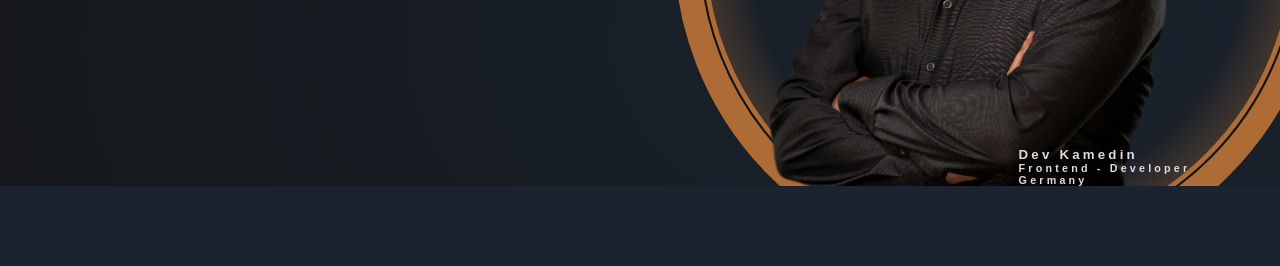
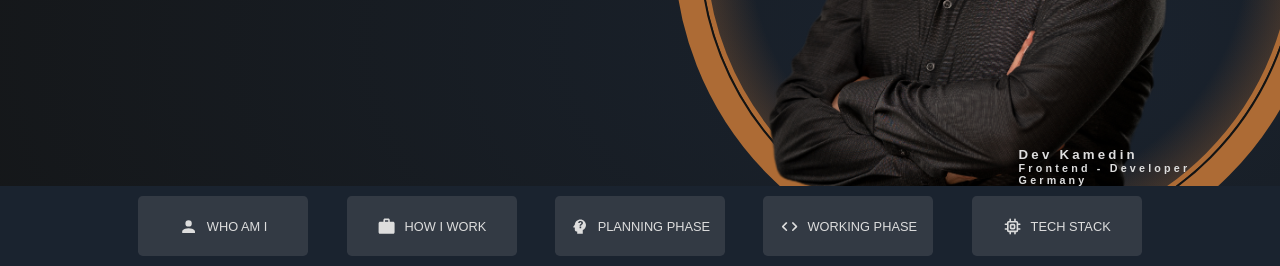
Before and after one commit to ElTruHTML/kamedin, a plain HTML site: page index.html in a window 1280 px wide. Shown: the part 534-800 px from the top of the page. Drawn offline with Linux system fonts and the light colour scheme.

Commit message:
added navbar and svg icons within links

```diff
--- a/css/desktopStyle.css
+++ b/css/desktopStyle.css
@@ -136,3 +136,50 @@ header {
     opacity: 0;
     transition: opacity .5s ease-out;
 }
+nav {
+    height: 10vh;
+    background: var(--secon);
+}
+nav ul {
+    width: 100%;
+    height: 100%;
+    list-style-type: none;
+    display: flex;
+    justify-content: center;
+    align-items: center;
+    gap: 3%;
+}
+nav ul li a{
+    color: #ddd;
+    background-color: var(--quad2);
+    border-radius: .3rem;
+    text-decoration: none;
+    font-size: .8rem;
+    display: flex;
+    justify-content: center;
+    align-items: center;
+    min-width: 170px;
+    min-height: 60px;
+    letter-spacing: 0;
+    transition: letter-spacing .2s linear;
+}
+svg {
+    transform: translateY(1px) scale(1);
+    fill: #ddd;
+    font-size: 1.2rem;
+    margin-right: 5%;
+    transition: transform .2s linear;
+}
+a:hover {
+    letter-spacing: 2px;
+}
+a:hover svg {
+    transform: translateY(1px) scale(1.5);
+}
+a:focus {
+    letter-spacing: 2px;
+    outline: none;
+}
+a:focus svg {
+    transform: translateY(1px) scale(1.5);
+}
--- a/index.html
+++ b/index.html
@@ -30,6 +30,65 @@
             </div>
         </div>
     </header>
+    <nav>
+        <ul>
+            <li>
+                <a href="#">
+                    <svg
+                    xmlns="http://www.w3.org/2000/svg"
+                    width="1em"
+                    height="1em"
+                    viewBox="0 0 24 24">
+                    <path d="M12 4a4 4 0 0 1 4 4a4 4 0 0 1-4 4a4 4 0 0 1-4-4a4 4 0 0 1 4-4m0 10c4.42 0 8 1.79 8 4v2H4v-2c0-2.21 3.58-4 8-4Z"/>
+                    </svg>
+                WHO AM I</a>
+            </li>
+            <li>
+                <a href="#">
+                    <svg
+                    xmlns="http://www.w3.org/2000/svg"
+                    width="1em"
+                    height="1em"
+                    viewBox="0 0 24 24">
+                    <path d="M20 6h-4V4c0-1.11-.89-2-2-2h-4c-1.11 0-2 .89-2 2v2H4c-1.11 0-1.99.89-1.99 2L2 19c0 1.11.89 2 2 2h16c1.11 0 2-.89 2-2V8c0-1.11-.89-2-2-2zm-6 0h-4V4h4v2z"/>
+                    </svg>
+                HOW I WORK</a>
+            </li>
+            <li>
+                <a href="#">
+                    <svg
+                    xmlns="http://www.w3.org/2000/svg"
+                    width="1em"
+                    height="1em"
+                    viewBox="0 0 24 24">
+                    <path d="M13 3C9.23 3 6.19 5.95 6 9.66l-1.92 2.53c-.24.31 0 .81.42.81H6v3c0 1.11.89 2 2 2h1v3h7v-4.69c2.37-1.12 4-3.51 4-6.31c0-3.86-3.12-7-7-7m1 11h-2v-2h2v2m1.75-5.19c-.29.4-.66.69-1.11.93c-.25.16-.42.33-.51.52c-.09.18-.13.43-.13.74h-2c0-.5.11-.92.31-1.18c.19-.27.54-.57 1.05-.91c.26-.16.47-.36.61-.59c.16-.23.23-.5.23-.82c0-.3-.08-.56-.26-.75c-.18-.18-.44-.28-.75-.28a1 1 0 0 0-.66.23c-.18.16-.27.39-.28.69h-1.93l-.01-.03c-.01-.79.25-1.36.77-1.77c.54-.39 1.24-.59 2.11-.59c.93 0 1.66.23 2.19.68c.54.45.81 1.06.81 1.82c0 .5-.15.91-.44 1.31Z"/>
+                    </svg>
+                    PLANNING PHASE</a>
+            </li>
+            <li>
+                <a href="#">
+                    <svg
+                    xmlns="http://www.w3.org/2000/svg"
+                    width="1em"
+                    height="1em"
+                    viewBox="0 0 24 24">
+                    <path d="M16.7 17.3q-.275.275-.687.275q-.413 0-.713-.3t-.3-.713q0-.412.3-.712l3.875-3.875l-3.9-3.9Q15 7.8 15.012 7.387q.013-.412.288-.687q.275-.275.7-.275q.425 0 .7.275l4.6 4.6q.3.3.3.7q0 .4-.3.7Zm-9.4 0l-4.6-4.6q-.3-.3-.3-.7q0-.4.3-.7l4.6-4.6q.275-.275.7-.288q.425-.012.725.288t.3.712q0 .413-.3.713l-3.9 3.9l3.9 3.9q.275.275.263.687q-.013.413-.288.688q-.275.275-.7.275q-.425 0-.7-.275Z"/>
+                    </svg>
+                    WORKING PHASE</a>
+            </li>
+            <li>
+                <a href="#">
+                    <svg
+                    xmlns="http://www.w3.org/2000/svg"
+                    width="1em"
+                    height="1em"
+                    viewBox="0 0 24 24">
+                    <path fill="none" stroke="currentColor" stroke-linecap="round" stroke-linejoin="round" stroke-width="2" d="M9 3v3m6-3v3m3 3h3m-3 6h3m-6 3v3m-6-3v3m-3-6H3m3-6H3m6.5 4.5v-3a1 1 0 0 1 1-1h3a1 1 0 0 1 1 1v3a1 1 0 0 1-1 1h-3a1 1 0 0 1-1-1ZM7 18h10a1 1 0 0 0 1-1V7a1 1 0 0 0-1-1H7a1 1 0 0 0-1 1v10a1 1 0 0 0 1 1Z"/>
+                    </svg>
+                    TECH STACK</a>
+            </li>
+        </ul>
+    </nav>
 
 
     <script src="./js/main.js" defer></script>
```
